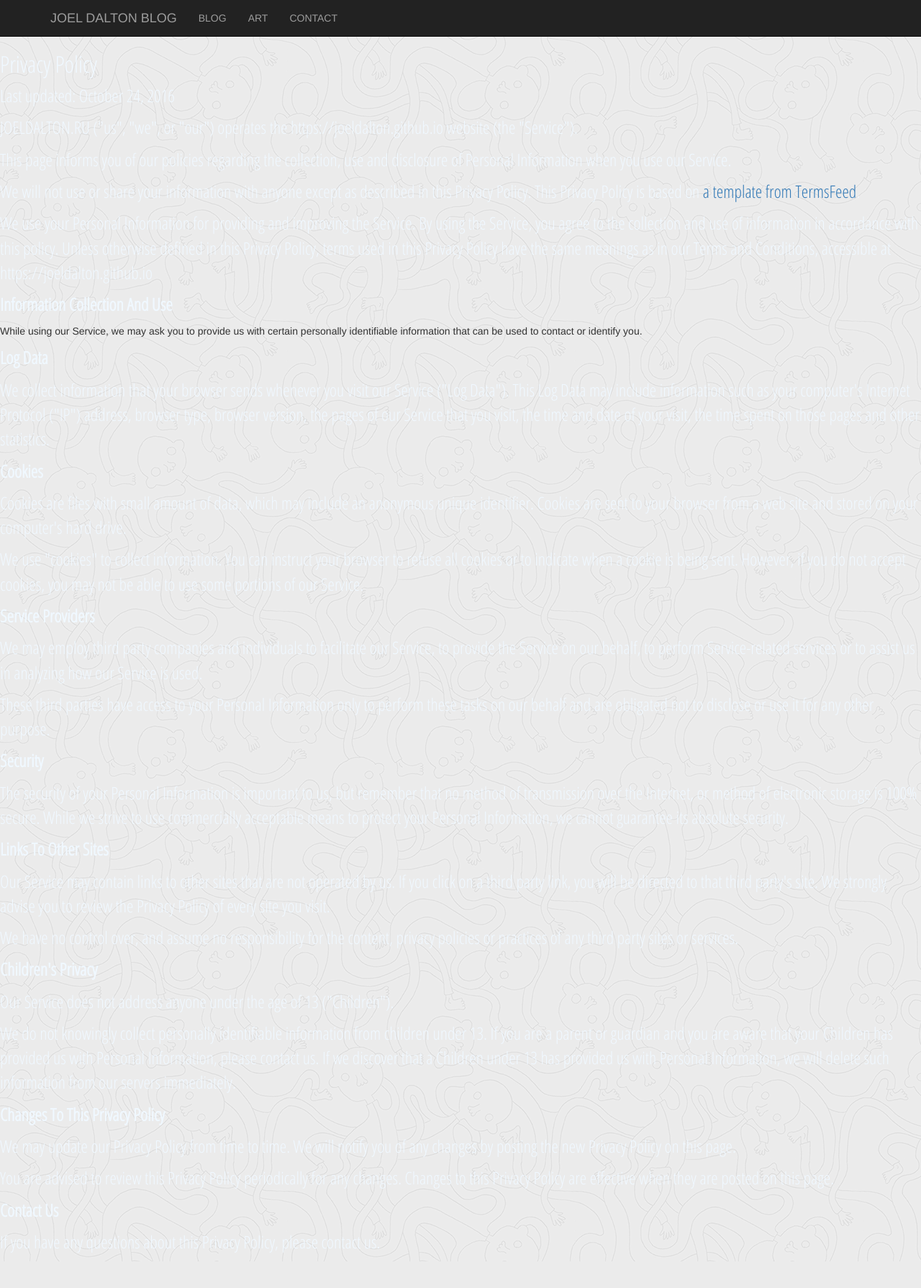
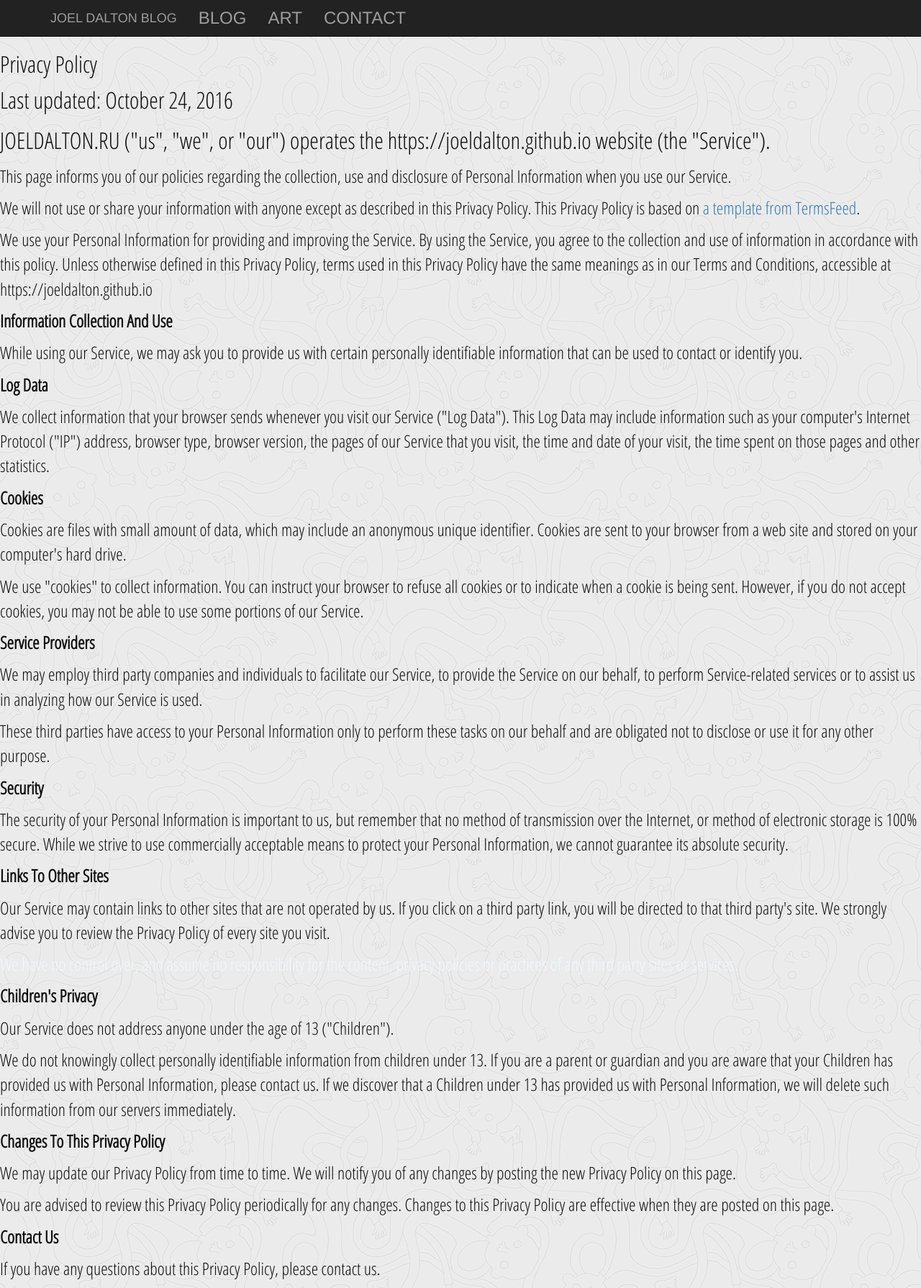
Before and after one commit to JoelDalton/joeldalton.github.io, a PHP site: page /privacy.html in a window 1280 px wide. Shown: the whole page at 72% size. Before the commit the page ends 1753 px from the top, so only its background shows below. Run offline with PHP 8.4, Linux system fonts and the light colour scheme; a stand-in replaces the project's code that opens the database connection; some web fonts are replaced.

Commit message:
Исправление ошибок
Чувствую, что не последнее

```diff
--- a/blog.html
+++ b/blog.html
@@ -57,6 +57,9 @@ VK.Widgets.Group("vk_groups", {redesign: 1, mode: 3, width: "220", height: "400"
                 <br>
                 <br>
                 <br>
+                <br>
+                <br>
+                <br>
                 <div class="col-md-8 main-info-block pull-left" id="10.23.16">
                     <h1 class="main-info-block-text-h1">10.23.16</h1>
                     <p class="main-info-block-text">Привет всем! Я наконец-то взялся за свой сайт. Тут буду иногда публиковать своё творчество, но скорее этот сайт - попытка доказать самому себе мой уровень вёрстки сайтов. Скоро будут ещё заметочки. Всем хорошего дня!</p>
@@ -70,7 +73,7 @@ VK.Widgets.Group("vk_groups", {redesign: 1, mode: 3, width: "220", height: "400"
                         <ul class="list-unstyled list-inline pull-left">
                             <li><a href="terms">Terms of Service</a></li>
                             <li><a href="contact">Contact Us</a></li>
-                            <li><a href="blog">Privacy</a></li>
+                            <li><a href="privacy">Privacy</a></li>
                         </ul>
                         <ul class="list-unstyled list-inline pull-left">
                             <li class="vk-widget">
--- a/contact.html
+++ b/contact.html
@@ -46,7 +46,7 @@
                     </ul>
                     <p class="main-info-block-text">Почта:</p>
                     <ul>
-                        <li>johndoloman@gmail.com</li>
+                        <li><span>johndoloman@gmail.com</span></li>
                     </ul>
                 </div>
                 <div class="col-md-3 main-info-block pull-right">
@@ -69,7 +69,7 @@ VK.Widgets.Group("vk_groups", {redesign: 1, mode: 3, width: "220", height: "400"
                         <ul class="list-unstyled list-inline pull-left">
                             <li><a href="terms">Terms of Service</a></li>
                             <li><a href="contact">Contact Us</a></li>
-                            <li><a href="blog">Privacy</a></li>
+                            <li><a href="privacy">Privacy</a></li>
                         </ul>
                         <ul class="list-unstyled list-inline pull-left">
                             <li class="vk-widget">
--- a/privacy.html
+++ b/privacy.html
@@ -33,34 +33,36 @@
             </div>
         </div>
     </div>
-    <h1 class="main-info-block-text-h1">Privacy Policy</h1>
-    <p class="main-info-block-text">Last updated: October 24, 2016</p>
-    <p class="main-info-block-text">JOELDALTON.RU (&quot;us&quot;, &quot;we&quot;, or &quot;our&quot;) operates the https://joeldalton.github.io website (the &quot;Service&quot;).</p>
-    <p class="main-info-block-text">This page informs you of our policies regarding the collection, use and disclosure of Personal Information when you use our Service.</p>
-    <p class="main-info-block-text">We will not use or share your information with anyone except as described in this Privacy Policy. This Privacy Policy is based on <a href="https://termsfeed.com/blog/sample-privacy-policy-template/#Download_Privacy_Policy_Template">a template from TermsFeed</a>.</p>
-    <p class="main-info-block-text">We use your Personal Information for providing and improving the Service. By using the Service, you agree to the collection and use of information in accordance with this policy. Unless otherwise defined in this Privacy Policy, terms used in this Privacy Policy have the same meanings as in our Terms and Conditions, accessible at https://joeldalton.github.io</p>
-    <p class="main-info-block-text"><strong>Information Collection And Use</strong></p>
-    <p>While using our Service, we may ask you to provide us with certain personally identifiable information that can be used to contact or identify you.</p>
-    <p class="main-info-block-text"><strong>Log Data</strong></p>
-    <p class="main-info-block-text">We collect information that your browser sends whenever you visit our Service (&quot;Log Data&quot;). This Log Data may include information such as your computer's Internet Protocol (&quot;IP&quot;) address, browser type, browser version, the pages of our Service that you visit, the time and date of your visit, the time spent on those pages and other statistics.</p>
-    <p class="main-info-block-text"><strong>Cookies</strong></p>
-    <p class="main-info-block-text">Cookies are files with small amount of data, which may include an anonymous unique identifier. Cookies are sent to your browser from a web site and stored on your computer's hard drive.</p>
-    <p class="main-info-block-text">We use &quot;cookies&quot; to collect information. You can instruct your browser to refuse all cookies or to indicate when a cookie is being sent. However, if you do not accept cookies, you may not be able to use some portions of our Service.</p>
-    <p class="main-info-block-text"><strong>Service Providers</strong></p>
-    <p class="main-info-block-text">We may employ third party companies and individuals to facilitate our Service, to provide the Service on our behalf, to perform Service-related services or to assist us in analyzing how our Service is used.</p>
-    <p class="main-info-block-text">These third parties have access to your Personal Information only to perform these tasks on our behalf and are obligated not to disclose or use it for any other purpose.</p>
-    <p class="main-info-block-text"><strong>Security</strong></p>
-    <p class="main-info-block-text">The security of your Personal Information is important to us, but remember that no method of transmission over the Internet, or method of electronic storage is 100% secure. While we strive to use commercially acceptable means to protect your Personal Information, we cannot guarantee its absolute security.</p>
-    <p class="main-info-block-text"><strong>Links To Other Sites</strong></p>
-    <p class="main-info-block-text">Our Service may contain links to other sites that are not operated by us. If you click on a third party link, you will be directed to that third party's site. We strongly advise you to review the Privacy Policy of every site you visit.</p>
-    <p class="main-info-block-text">We have no control over, and assume no responsibility for the content, privacy policies or practices of any third party sites or services.</p>
-    <p class="main-info-block-text"><strong>Children's Privacy</strong></p>
-    <p class="main-info-block-text">Our Service does not address anyone under the age of 13 (&quot;Children&quot;).</p>
-    <p class="main-info-block-text">We do not knowingly collect personally identifiable information from children under 13. If you are a parent or guardian and you are aware that your Children has provided us with Personal Information, please contact us. If we discover that a Children under 13 has provided us with Personal Information, we will delete such information from our servers immediately.</p>
-    <p class="main-info-block-text"><strong>Changes To This Privacy Policy</strong></p>
-    <p class="main-info-block-text">We may update our Privacy Policy from time to time. We will notify you of any changes by posting the new Privacy Policy on this page.</p>
-    <p class="main-info-block-text">You are advised to review this Privacy Policy periodically for any changes. Changes to this Privacy Policy are effective when they are posted on this page.</p>
-    <p class="main-info-block-text"><strong>Contact Us</strong></p>
-    <p class="main-info-block-text">If you have any questions about this Privacy Policy, please contact us.</p>
+    <div>
+        <h1 class="main-info-block-text-h1-black">Privacy Policy</h1>
+        <p class="main-info-block-text-h1-black">Last updated: October 24, 2016</p>
+        <p class="main-info-block-text-h1-black">JOELDALTON.RU (&quot;us&quot;, &quot;we&quot;, or &quot;our&quot;) operates the https://joeldalton.github.io website (the &quot;Service&quot;).</p>
+        <p class="main-info-block-text-black">This page informs you of our policies regarding the collection, use and disclosure of Personal Information when you use our Service.</p>
+        <p class="main-info-block-text-black">We will not use or share your information with anyone except as described in this Privacy Policy. This Privacy Policy is based on <a href="https://termsfeed.com/blog/sample-privacy-policy-template/#Download_Privacy_Policy_Template">a template from TermsFeed</a>.</p>
+        <p class="main-info-block-text-black">We use your Personal Information for providing and improving the Service. By using the Service, you agree to the collection and use of information in accordance with this policy. Unless otherwise defined in this Privacy Policy, terms used in this Privacy Policy have the same meanings as in our Terms and Conditions, accessible at https://joeldalton.github.io</p>
+        <p class="main-info-block-text-black"><strong>Information Collection And Use</strong></p>
+        <p class="main-info-block-text-black">While using our Service, we may ask you to provide us with certain personally identifiable information that can be used to contact or identify you.</p>
+        <p class="main-info-block-text-black"><strong>Log Data</strong></p>
+        <p class="main-info-block-text-black">We collect information that your browser sends whenever you visit our Service (&quot;Log Data&quot;). This Log Data may include information such as your computer's Internet Protocol (&quot;IP&quot;) address, browser type, browser version, the pages of our Service that you visit, the time and date of your visit, the time spent on those pages and other statistics.</p>
+        <p class="main-info-block-text-black"><strong>Cookies</strong></p>
+        <p class="main-info-block-text-black">Cookies are files with small amount of data, which may include an anonymous unique identifier. Cookies are sent to your browser from a web site and stored on your computer's hard drive.</p>
+        <p class="main-info-block-text-black">We use &quot;cookies&quot; to collect information. You can instruct your browser to refuse all cookies or to indicate when a cookie is being sent. However, if you do not accept cookies, you may not be able to use some portions of our Service.</p>
+        <p class="main-info-block-text-black"><strong>Service Providers</strong></p>
+        <p class="main-info-block-text-black">We may employ third party companies and individuals to facilitate our Service, to provide the Service on our behalf, to perform Service-related services or to assist us in analyzing how our Service is used.</p>
+        <p class="main-info-block-text-black">These third parties have access to your Personal Information only to perform these tasks on our behalf and are obligated not to disclose or use it for any other purpose.</p>
+        <p class="main-info-block-text-black"><strong>Security</strong></p>
+        <p class="main-info-block-text-black">The security of your Personal Information is important to us, but remember that no method of transmission over the Internet, or method of electronic storage is 100% secure. While we strive to use commercially acceptable means to protect your Personal Information, we cannot guarantee its absolute security.</p>
+        <p class="main-info-block-text-black"><strong>Links To Other Sites</strong></p>
+        <p class="main-info-block-text-black">Our Service may contain links to other sites that are not operated by us. If you click on a third party link, you will be directed to that third party's site. We strongly advise you to review the Privacy Policy of every site you visit.</p>
+        <p class="main-info-block-text">We have no control over, and assume no responsibility for the content, privacy policies or practices of any third party sites or services.</p>
+        <p class="main-info-block-text-black"><strong>Children's Privacy</strong></p>
+        <p class="main-info-block-text-black">Our Service does not address anyone under the age of 13 (&quot;Children&quot;).</p>
+        <p class="main-info-block-text-black">We do not knowingly collect personally identifiable information from children under 13. If you are a parent or guardian and you are aware that your Children has provided us with Personal Information, please contact us. If we discover that a Children under 13 has provided us with Personal Information, we will delete such information from our servers immediately.</p>
+        <p class="main-info-block-text-black"><strong>Changes To This Privacy Policy</strong></p>
+        <p class="main-info-block-text-black">We may update our Privacy Policy from time to time. We will notify you of any changes by posting the new Privacy Policy on this page.</p>
+        <p class="main-info-block-text-black">You are advised to review this Privacy Policy periodically for any changes. Changes to this Privacy Policy are effective when they are posted on this page.</p>
+        <p class="main-info-block-text-black"><strong>Contact Us</strong></p>
+        <p class="main-info-block-text-black">If you have any questions about this Privacy Policy, please contact us.</p>
+    </div>
   </body>
 </html>
--- a/public/css/style.css
+++ b/public/css/style.css
@@ -18,6 +18,28 @@ body {
 
 #footer p {                        /* Остальной текст футера */
 
+}
+
+li {
+    color: aliceblue;
+    font-size: 24px;
+}
+
+li a {
+    color: aliceblue;
+    text-decoration: none;
+    font-size: 24px;
+}
+
+li a:hover {
+    color: antiquewhite;
+    text-decoration: none;
+    font-size: 24px;
+}
+
+li span {
+    color: aliceblue;
+    font-size: 24px;
 }
 
 hr {
@@ -47,3 +69,18 @@ hr {
     font-family: 'Open Sans Condensed', sans-serif;
     font-size: 32px;
 }
+.image-size {
+    width: 200px;
+}
+
+.main-info-block-text-black {
+    color: #0f0f0f;
+    font-family: 'Open Sans Condensed', sans-serif;
+    font-size: 24px;
+}
+
+.main-info-block-text-h1-black {
+    color: #0f0f0f;
+    font-family: 'Open Sans Condensed', sans-serif;
+    font-size: 32px;
+}
```
Also changed, not shown: art.html (+5 -2 lines), index.html (+24 -14 lines), terms.html (+22 -20 lines).
